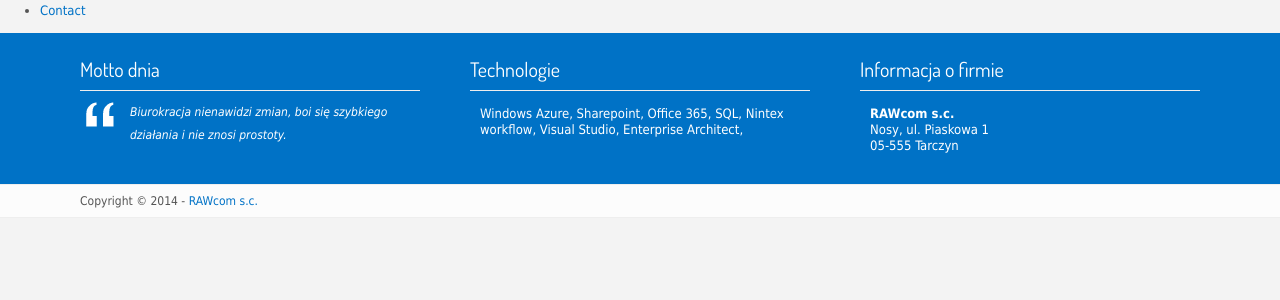
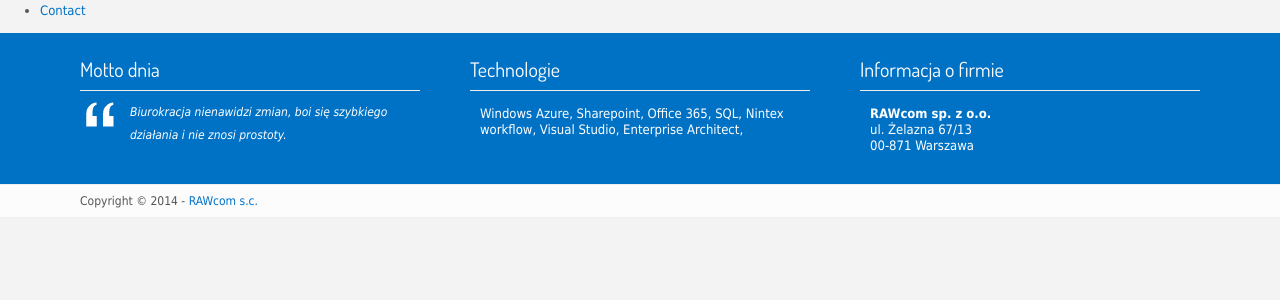
Before and after one commit to RAWcom/www.stafix24.pl, an ASP.NET MVC app: page /Home/About in a window 1280 px wide. Shown: the part 351-651 px from the top of the page. Run offline with ASP.NET Core 8 and stand-ins for ASP.NET MVC 5, Linux system fonts and the light colour scheme; the project's own start-up code is not run, and a stand-in starts its controllers and pages; some libraries are stand-ins or nearby versions.

Commit message:
pub 20140320
opublikowana wersja z naniesionymi zmianami adresu

```diff
--- a/stafix24.pl/Views/Shared/_CompanyAddressPartial.cshtml
+++ b/stafix24.pl/Views/Shared/_CompanyAddressPartial.cshtml
@@ -1,5 +1,5 @@
 <div class="padd">
-    <strong>RAWcom s.c.</strong><br>
-    Nosy, ul. Piaskowa 1<br>
-    05-555 Tarczyn
+    <strong>RAWcom sp. z o.o.</strong><br>
+    ul. Żelazna 67/13<br>
+    00-871 Warszawa
 </div>
--- a/stafix24.pl/Views/Shared/_CompanyContactPartial.cshtml
+++ b/stafix24.pl/Views/Shared/_CompanyContactPartial.cshtml
@@ -7,8 +7,8 @@
             <abbr title="Phone">tel:</abbr>
             +48 696484324<br>
             <br>
-            <strong>NIP</strong> 123-11-66-273<br />
-            <strong>Regon</strong> 141616938
+            <strong>NIP</strong> 5272714236<br />
+            <strong>Regon</strong> 147245578
 @*            <strong>Jacek Rawiak</strong><br>
             <a href="mailto:jacek.rawiak@hotmail.com?Subject=STAFix24.pl">jacek.rawiak@hotmail.com</a>*@
         </address>
```
